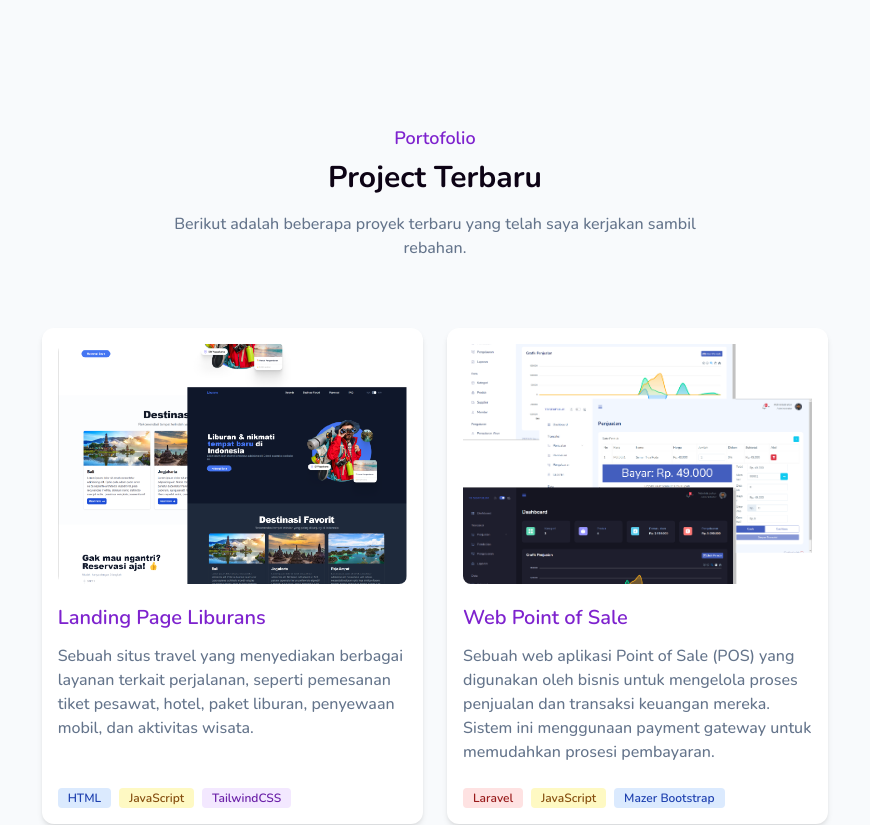
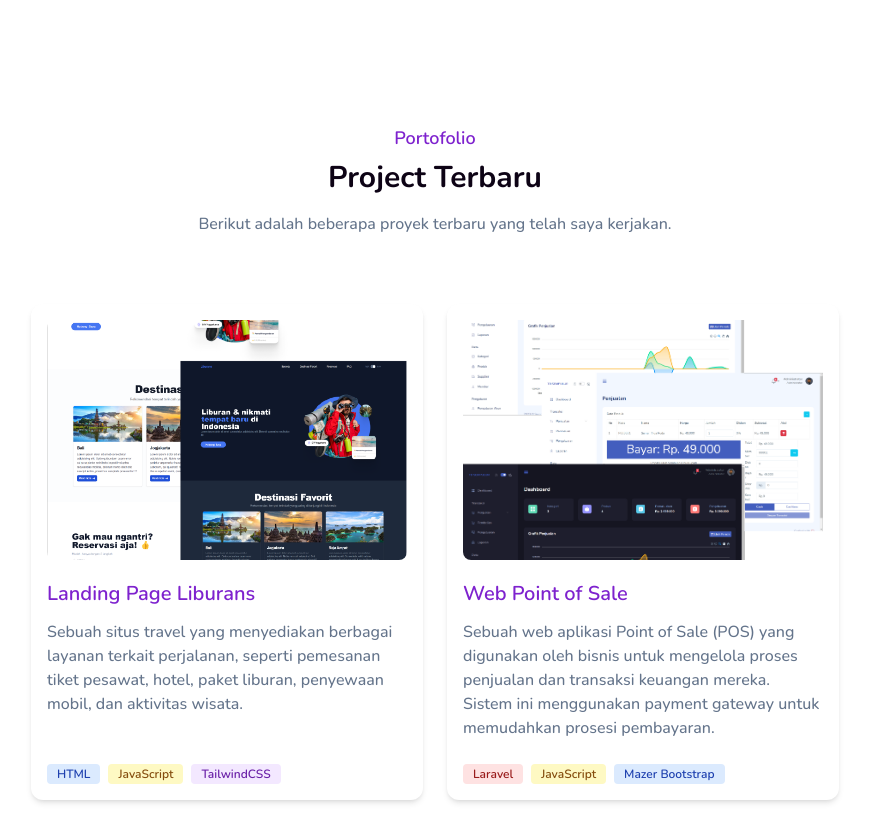
Before and after one commit to olisuside/porto-vue, a Vue app: page / in a window 1280 px wide. Shown: the part 1460-2285 px from the top of the page, without its empty margins (205-1075 px from the left). Built offline with nearby package versions, Linux system fonts and the light colour scheme.

Commit message:
update img

```diff
--- a/src/components/Project.vue
+++ b/src/components/Project.vue
@@ -1,74 +1,52 @@
 <template>
-    <section id="project" class="pt-32 pb-16 bg-slate-50 dark:bg-dark transition-all duration-500 ">
-        <div class="container">
-            <div class="w-full px-4">
-                <div class="max-w-xl mx-auto text-center mb-16">
-                    <h4 class="font-semibold text-lg text-primary mb-2 dark:text-primary-light">Portofolio</h4>
-                    <h2 class="font-bold text-dark text-3xl mb-4 dark:text-white">Project Terbaru</h2>
-                    <p class="font-medium text-md text-secondary dark:text-secondary-light">
-                        Berikut adalah beberapa proyek terbaru yang telah saya kerjakan sambil rebahan.
-                    </p>
-                </div>
+   <section id="project" class="pt-32 pb-16">
+        <div class="container mx-auto px-4">
+            <div class="max-w-xl mx-auto text-center mb-16">
+                <h4 class="font-semibold text-lg text-primary mb-2 dark:text-primary-light">Portofolio</h4>
+                <h2 class="font-bold text-dark text-3xl mb-4 dark:text-white">Project Terbaru</h2>
+                <p class="font-medium text-md text-secondary dark:text-secondary-light">
+                    Berikut adalah beberapa proyek terbaru yang telah saya kerjakan.
+                </p>
             </div>
-            <div class="flex flex-wrap justify-center px-4">
-                <div v-for="porto in portos" :key="porto.id" class="w-5/6 px-2 mb-10 lg:w-1/3">
-                    <div
-                        class="bg-white dark:bg-gray-900 rounded-xl shadow-md m-1 p-4 hover:scale-105 transition duration-500 flex flex-col h-full">
+            <div class="flex flex-wrap justify-center">
+                <!-- Card 1 -->
+                <div class="w-5/6 lg:w-1/3 px-2 mb-10">
+                    <div class="bg-white dark:bg-gray-900 rounded-xl shadow-md m-1 p-4 hover:scale-105 transition duration-500 flex flex-col h-full">
                         <div class="rounded-lg overflow-hidden">
-                            <img :src="`./src/assets/${porto.imageSrc}`" :alt="porto.imageAlt"
-                                class="max-h-70 sm:h-60 w-full object-cover">
+                            <img src="../assets/port1.png" alt="porto 1" class="max-h-70 sm:h-60 w-full object-cover">
                         </div>
-                        <a :href="porto.link" target="_blank"
-                            class="font-semibold text-xl text-primary mt-5 mb-3 dark:text-white">{{ porto.title }}</a>
+                        <a href="https://github.com/olisuside/liburans-web.git" target="_blank" class="font-semibold text-xl text-primary mt-5 mb-3 dark:text-white">Landing Page Liburans</a>
                         <p class="font-medium text-base text-secondary mb-auto dark:text-secondary-light">
-                            {{ porto.description }}
+                            Sebuah situs travel yang menyediakan berbagai layanan terkait perjalanan, seperti pemesanan tiket pesawat, hotel, paket liburan, penyewaan mobil, dan aktivitas wisata.
                         </p>
                         <div class="mt-4 flex flex-wrap">
-                            <span v-for="tech in porto.technologies" :key="tech.name"
-                                :class="[tech.bgClass, tech.textClass, 'text-xs font-semibold mr-2 px-2.5 py-0.5 rounded dark:bg-dark dark:text-opacity-90']">{{
-                                tech.name }}</span>
+                            <span class="bg-blue-100 text-blue-800 text-xs font-semibold mr-2 px-2.5 py-0.5 rounded dark:bg-dark dark:text-opacity-90">HTML</span>
+                            <span class="bg-yellow-100 text-yellow-800 text-xs font-semibold mr-2 px-2.5 py-0.5 rounded dark:bg-dark dark:text-opacity-90">JavaScript</span>
+                            <span class="bg-purple-100 text-purple-800 text-xs font-semibold px-2.5 py-0.5 rounded dark:bg-dark dark:text-opacity-90">TailwindCSS</span>
                         </div>
                     </div>
                 </div>
+                <!-- End Card 1 -->
+
+                <!-- Card 2 -->
+                <div class="w-5/6 lg:w-1/3 px-2 mb-10">
+                    <div class="bg-white dark:bg-gray-900 rounded-xl shadow-md m-1 p-4 hover:scale-105 transition duration-500 flex flex-col h-full">
+                        <div class="rounded-lg overflow-hidden">
+                            <img src="../assets/port2.png" alt="porto 2" class="max-h-70 sm:h-60 w-full object-cover">
+                        </div>
+                        <a href="https://github.com/olisuside/Point-Of-Sale.git" target="_blank" class="font-semibold text-xl text-primary mt-5 mb-3 dark:text-white">Web Point of Sale</a>
+                        <p class="font-medium text-base text-secondary mb-auto dark:text-secondary-light">
+                            Sebuah web aplikasi Point of Sale (POS) yang digunakan oleh bisnis untuk mengelola proses penjualan dan transaksi keuangan mereka. Sistem ini menggunakan payment gateway untuk memudahkan prosesi pembayaran.
+                        </p>
+                        <div class="mt-4 flex flex-wrap">
+                            <span class="bg-red-100 text-red-800 text-xs font-semibold mr-2 px-2.5 py-0.5 rounded dark:bg-dark dark:text-opacity-90">Laravel</span>
+                            <span class="bg-yellow-100 text-yellow-800 text-xs font-semibold mr-2 px-2.5 py-0.5 rounded dark:bg-dark dark:text-opacity-90">JavaScript</span>
+                            <span class="bg-blue-100 text-blue-800 text-xs font-semibold px-2.5 py-0.5 rounded dark:bg-dark dark:text-opacity-90">Mazer Bootstrap</span>
+                        </div>
+                    </div>
+                </div>
+                <!-- End Card 2 -->
             </div>
         </div>
-
     </section>
 </template>
-
-<script>
-export default {
-    data() {
-        return {
-            portos: [
-                {
-                    id: 1,
-                    imageSrc: 'port1.png',
-                    imageAlt: 'porto 1',
-                    title: 'Landing Page Liburans',
-                    link: 'https://github.com/olisuside/liburans-web.git',
-                    description: 'Sebuah situs travel yang menyediakan berbagai layanan terkait perjalanan, seperti pemesanan tiket pesawat, hotel, paket liburan, penyewaan mobil, dan aktivitas wisata.',
-                    technologies: [
-                        { name: 'HTML', bgClass: 'bg-blue-100', textClass: 'text-blue-800' },
-                        { name: 'JavaScript', bgClass: 'bg-yellow-100', textClass: 'text-yellow-800' },
-                        { name: 'TailwindCSS', bgClass: 'bg-purple-100', textClass: 'text-purple-800' }
-                    ]
-                },
-                {
-                    id: 2,
-                    imageSrc: 'port2.png',
-                    imageAlt: 'porto 2',
-                    title: 'Web Point of Sale',
-                    link: 'https://github.com/olisuside/Point-Of-Sale.git',
-                    description: 'Sebuah web aplikasi Point of Sale (POS) yang digunakan oleh bisnis untuk mengelola proses penjualan dan transaksi keuangan mereka. Sistem ini menggunaan payment gateway untuk memudahkan prosesi pembayaran.',
-                    technologies: [
-                        { name: 'Laravel', bgClass: 'bg-red-100', textClass: 'text-red-800' },
-                        { name: 'JavaScript', bgClass: 'bg-yellow-100', textClass: 'text-yellow-800' },
-                        { name: 'Mazer Bootstrap', bgClass: 'bg-blue-100', textClass: 'text-blue-800' }
-                    ]
-                }
-            ]
-        };
-    }
-};
-</script>
```
